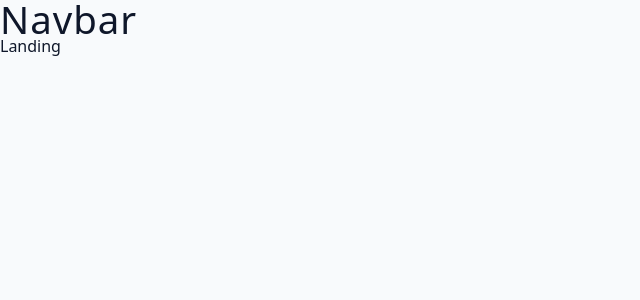
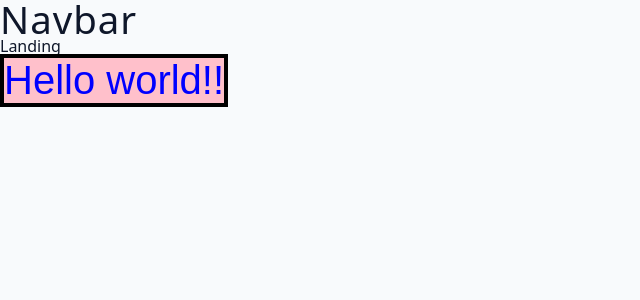
Before and after one commit to niharika1102/Jobify, a React (Vite) app in the folder client/: page / in a window 1280 px wide. Shown: the top 300 px of the page, without its empty margins (0-640 px from the left). Built offline with nearby package versions, Linux system fonts and the light colour scheme.

Commit message:
Learnt about Styled Components

```diff
--- a/client/src/pages/Landing.jsx
+++ b/client/src/pages/Landing.jsx
@@ -1,10 +1,21 @@
 /* eslint-disable no-unused-vars */
-import React from 'react'
+import React from "react";
+import styled from "styled-components";
+
+const StyledBtn = styled.button`
+  font-size: 2.5rem;
+  color: blue;
+  background: pink;
+  border: 4px black solid;
+`;
 
 const Landing = () => {
   return (
-    <div>Landing</div>
-  )
-}
+    <>
+      <div>Landing</div>
+      <StyledBtn>Hello world!!</StyledBtn>
+    </>
+  );
+};
 
-export default Landing
+export default Landing;
```
